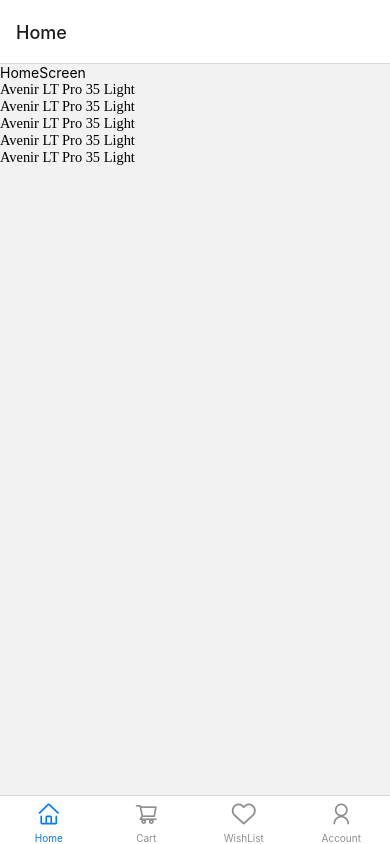
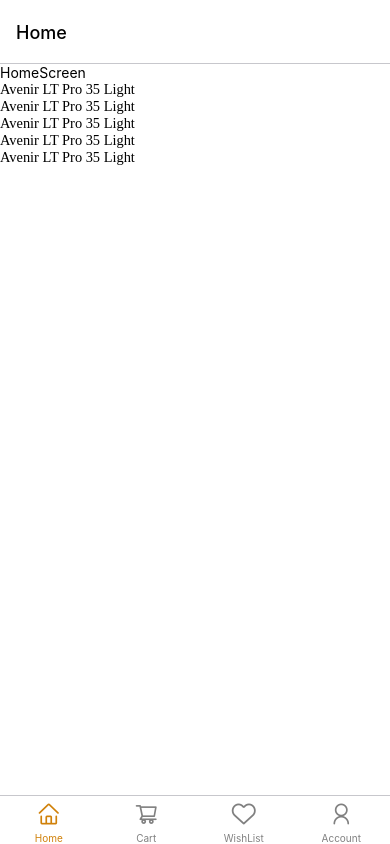
Before and after one commit to cihanbas/edulog_case, a React Native app: screen / in a window 390 px wide. Built offline with nearby package versions, Linux system fonts and the light colour scheme; a web font is replaced by a local one.

Commit message:
tema navigasyona eklendi

```diff
--- a/src/navigation/main.tsx
+++ b/src/navigation/main.tsx
@@ -1,6 +1,7 @@
 import { NavigationContainer } from "@react-navigation/native";
 import { createNativeStackNavigator } from "@react-navigation/native-stack";
 import * as React from "react";
+import { COLORS } from "src/utils/theme";
 import { TabNavigator } from "./tabs";
 import { RootStackParamList } from "./types";
 
@@ -8,7 +9,7 @@ const Stack = createNativeStackNavigator<RootStackParamList>();
 
 const MainStack = () => {
   return (
-    <NavigationContainer>
+    <NavigationContainer theme={{ dark: false, colors: COLORS }}>
       <Stack.Navigator>
         <Stack.Screen
           name="Tabs"
```
